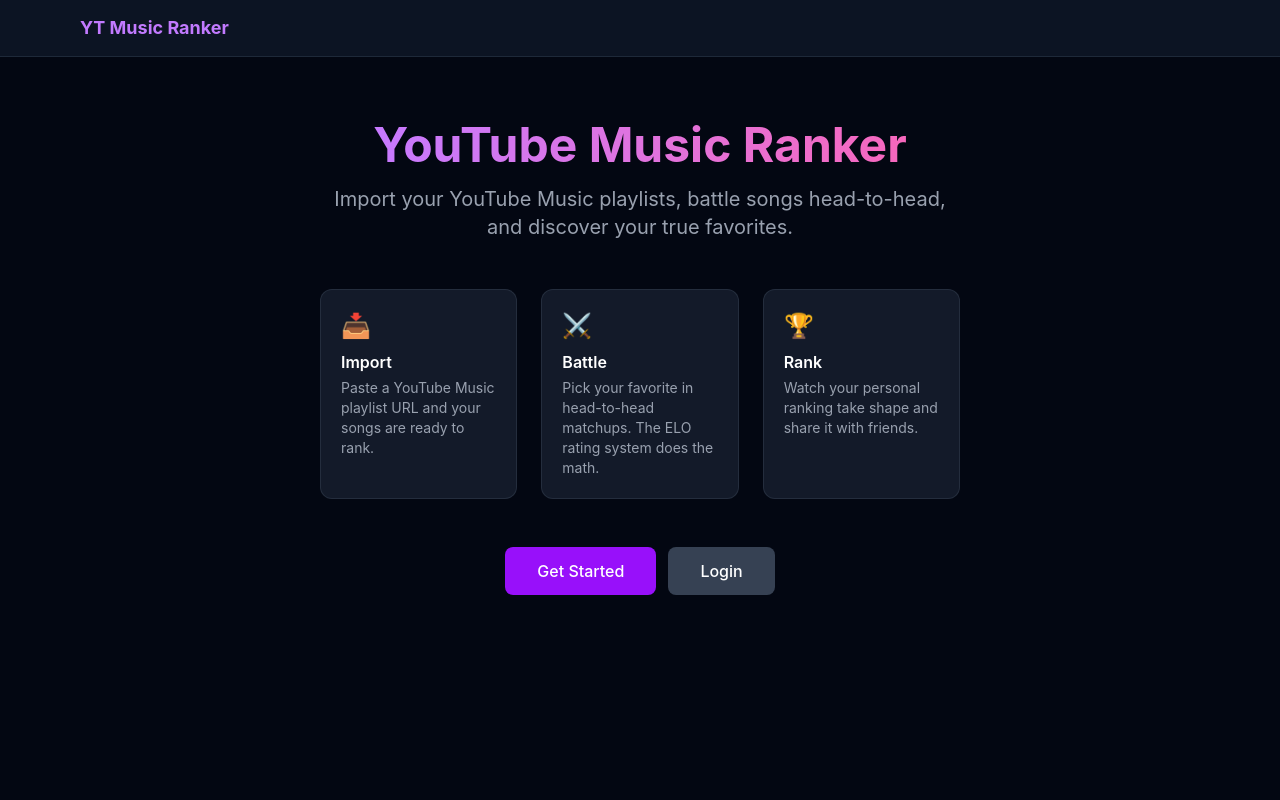
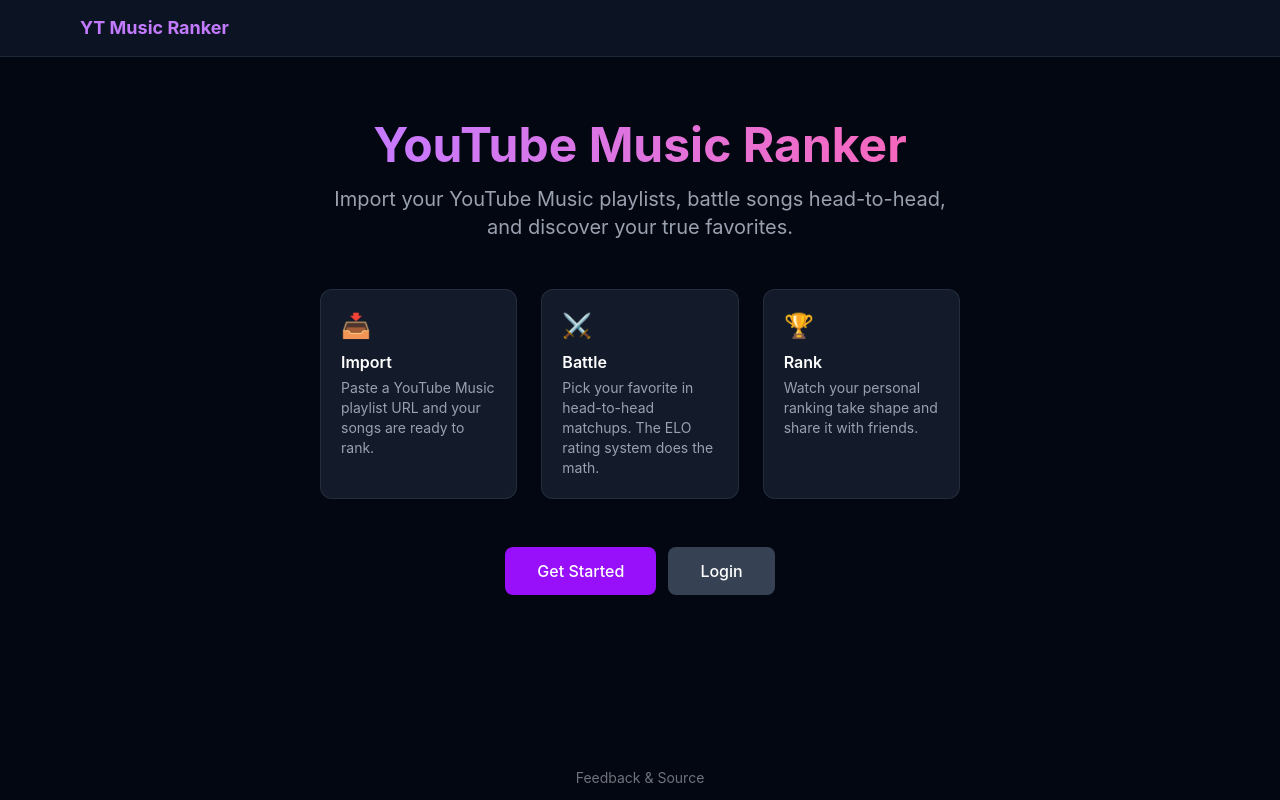
Before and after one commit to jpchip/youtube-music-ranker, a React (Vite) app in the folder client/: page / in a window 1280 px wide. Built offline with nearby package versions, Linux system fonts and the light colour scheme; the HTML template or start-up script is replaced by a standard one.

Commit message:
add footer with feedback and source link to GitHub

```diff
--- a/client/src/App.tsx
+++ b/client/src/App.tsx
@@ -57,6 +57,16 @@
           />
         </Routes>
       </main>
+      <footer className="py-3 text-center text-sm text-zinc-500">
+        <a
+          href="https://github.com/jpchip/youtube-music-ranker"
+          target="_blank"
+          rel="noopener noreferrer"
+          className="hover:text-zinc-300 transition-colors"
+        >
+          Feedback &amp; Source
+        </a>
+      </footer>
     </div>
   );
 }
```
